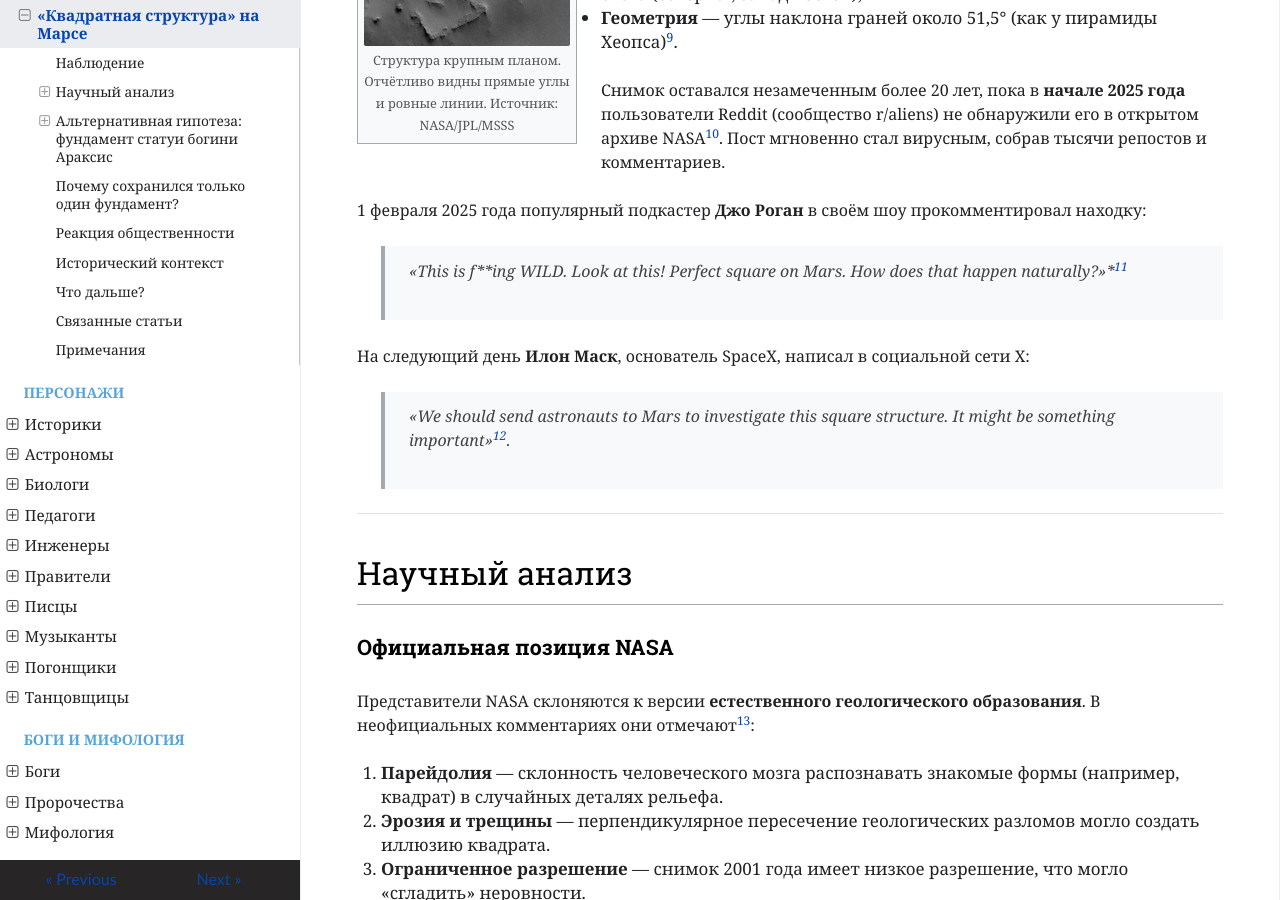
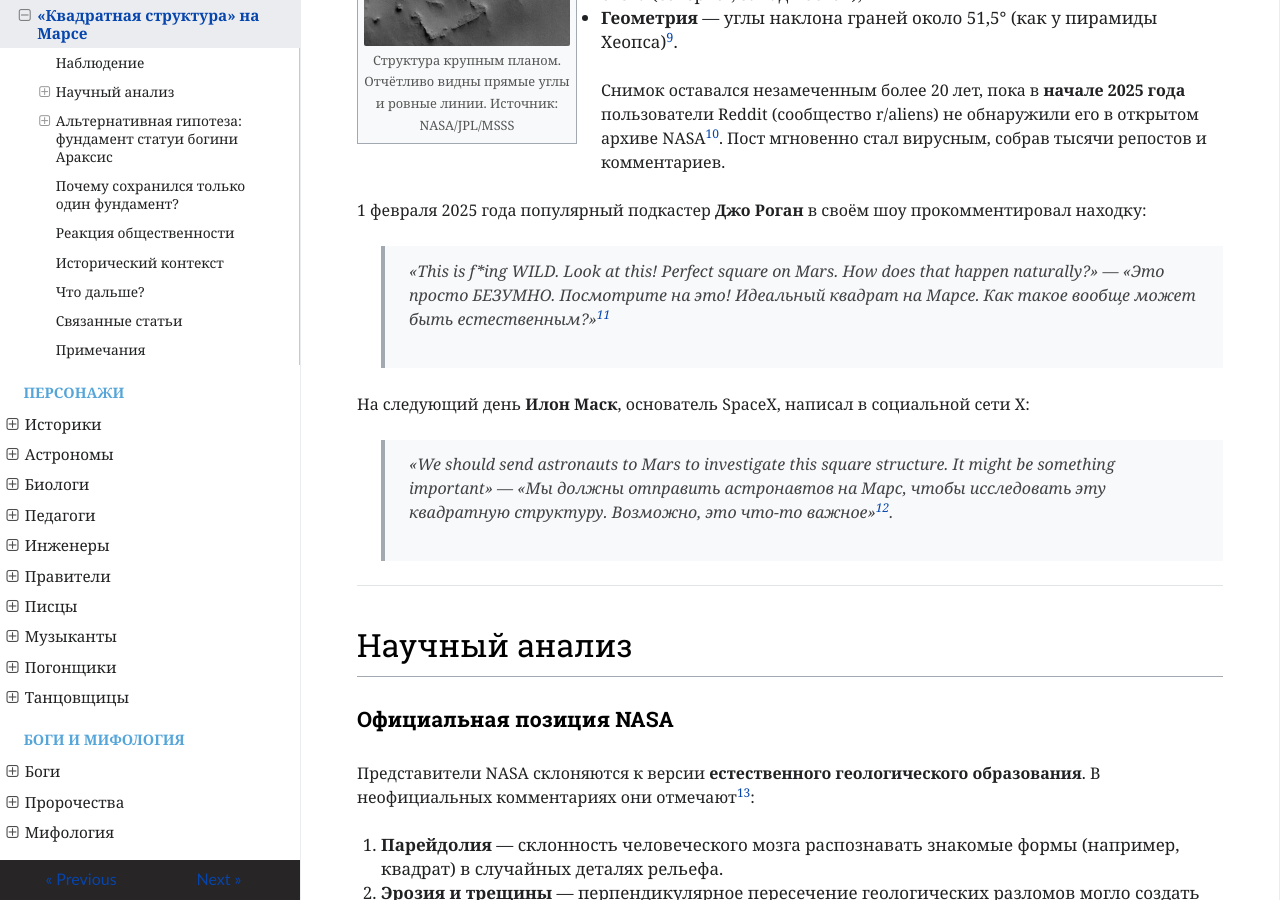
Before and after one commit to ivanhohlov14-bit/mars-encyclopedia, an MkDocs documentation site: the page built from docs/science/square-structure.md, in a window 1280 px wide and 900 px high, scrolled down 1293 px. Built offline with MkDocs 1.6.1, drawn with Linux system fonts in a browser that asks for light colours; nearby versions of some CDN libraries.

Commit message:
Update square-structure.md

```diff
--- a/docs/science/square-structure.md
+++ b/docs/science/square-structure.md
@@ -50,11 +50,11 @@
 
 1 февраля 2025 года популярный подкастер **Джо Роган** в своём шоу прокомментировал находку:
 
-> *«This is f***ing WILD. Look at this! Perfect square on Mars. How does that happen naturally?»*[^11]
+> *«This is f***ing WILD. Look at this! Perfect square on Mars. How does that happen naturally?»* — *«Это просто БЕЗУМНО. Посмотрите на это! Идеальный квадрат на Марсе. Как такое вообще может быть естественным?»*[^11]
 
 На следующий день **Илон Маск**, основатель SpaceX, написал в социальной сети X:
 
-> *«We should send astronauts to Mars to investigate this square structure. It might be something important»*[^12].
+> *«We should send astronauts to Mars to investigate this square structure. It might be something important»* — *«Мы должны отправить астронавтов на Марс, чтобы исследовать эту квадратную структуру. Возможно, это что-то важное»*[^12].
 
 ---
 
```
